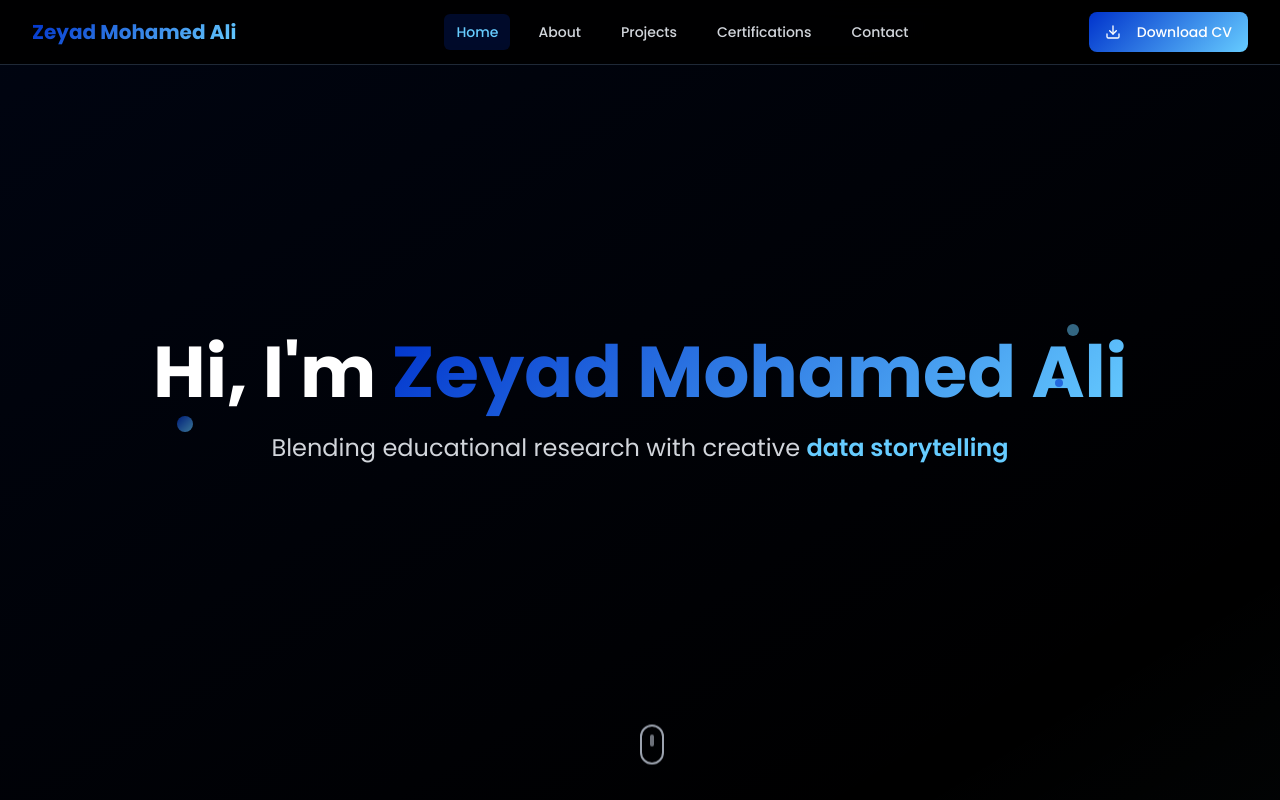
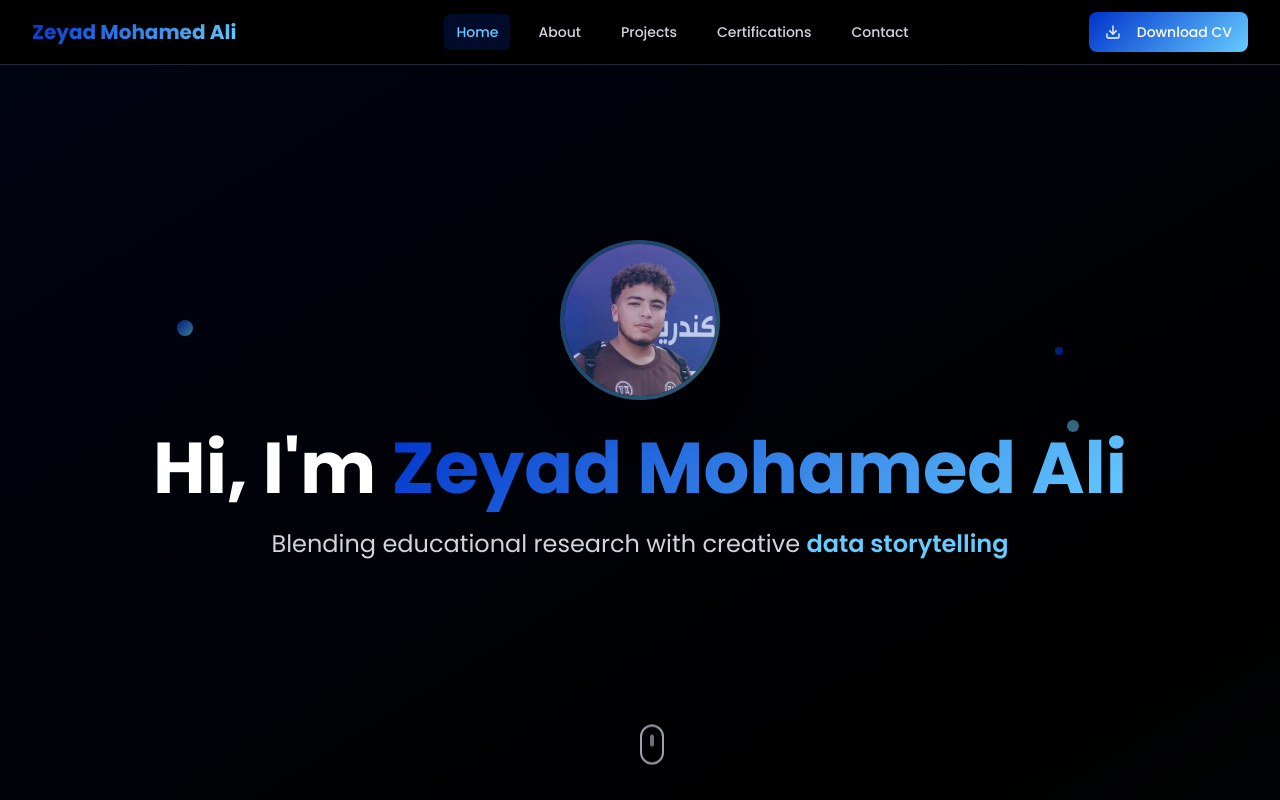
Before and after one commit to ziyaddmaa/data-research-canvas-portfolio, a React (Vite) app: page / in a window 1280 px wide. Shown: the top 800 px of the page. Built offline with nearby package versions, Linux system fonts and the light colour scheme.

Commit message:
Add photo to intro section
Include user's photo in the hero section.

```diff
--- a/src/components/Hero.tsx
+++ b/src/components/Hero.tsx
@@ -15,6 +15,18 @@ const Hero = () => {
 
       {/* Content */}
       <div className={`text-center z-10 px-4 transition-all duration-1000 ${isVisible ? 'opacity-100 translate-y-0' : 'opacity-0 translate-y-10'}`}>
+        {/* Profile Photo */}
+        <div className="mb-8 flex justify-center">
+          <div className="relative">
+            <img
+              src="/lovable-uploads/dfb4d622-acff-4ce6-bcc1-9cdfdfd3d80b.png"
+              alt="Zeyad Mohamed Ali"
+              className="w-32 h-32 md:w-40 md:h-40 rounded-full object-cover border-4 border-blue-gradient-end/30 shadow-2xl hover-glow transition-all duration-300"
+            />
+            <div className="absolute inset-0 rounded-full bg-blue-gradient opacity-20"></div>
+          </div>
+        </div>
+
         <h1 className="text-5xl md:text-7xl font-bold mb-6 leading-tight">
           Hi, I'm{' '}
           <span className="text-gradient">Zeyad Mohamed Ali</span>
```
Also changed, not shown: public/lovable-uploads/dfb4d622-acff-4ce6-bcc1-9cdfdfd3d80b.png (added).
